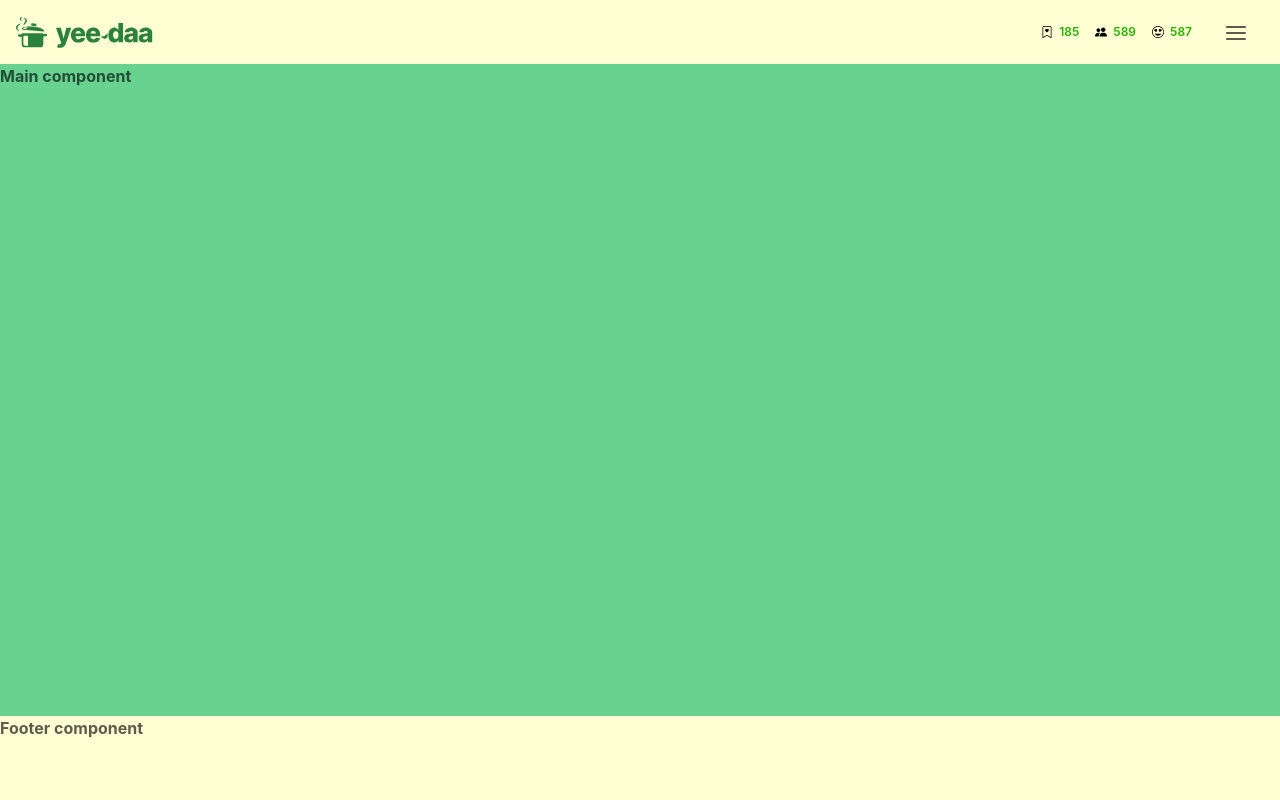
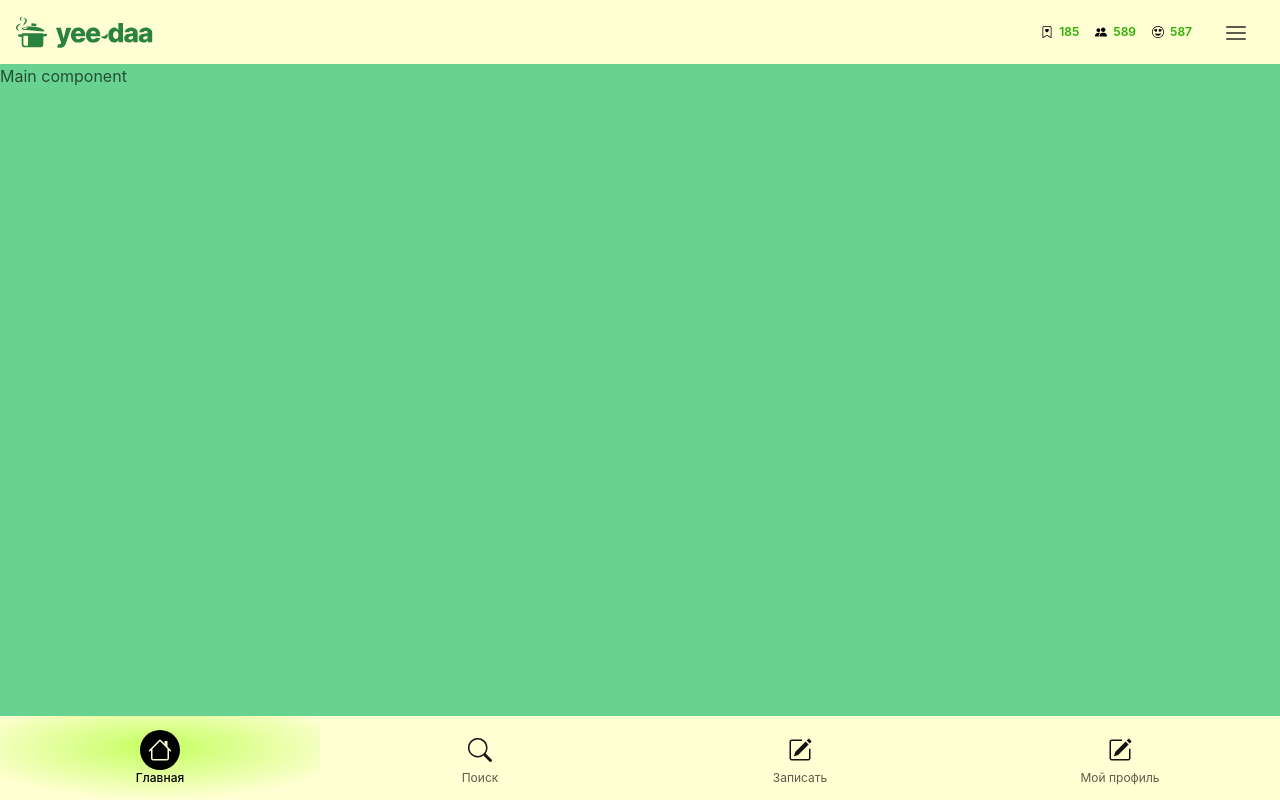
Before and after one commit to ClevertecFrontendLab/sergioivanov008, a React (Vite) app: page / in a window 1280 px wide. Built offline with nearby package versions, Linux system fonts and the light colour scheme.

Commit message:
feat(footer): add starting layout

```diff
--- /dev/null
+++ b/src/components/footer/Footer.tsx
@@ -0,0 +1,14 @@
+import { Flex } from '@chakra-ui/react';
+
+import { FooterButton } from '~/components';
+import { FOOTER_MENU } from '~/constants';
+
+export function Footer() {
+    return (
+        <Flex h='100%'>
+            {FOOTER_MENU.map((el) => (
+                <FooterButton key={el.id} type={el.type} text={el.text} isActive={el.isActive} />
+            ))}
+        </Flex>
+    );
+}
--- a/src/components/root-layout/RootLayout.tsx
+++ b/src/components/root-layout/RootLayout.tsx
@@ -1,7 +1,7 @@
 import { Grid, GridItem } from '@chakra-ui/react';
 import { Outlet } from 'react-router';
 
-import { Aside, Header } from '~/components';
+import { Aside, Footer, Header } from '~/components';
 
 import s from './RootLayout.module.css';
 
@@ -36,7 +36,6 @@ export function RootLayout() {
             }}
             h='100vh'
             color='blackAlpha.700'
-            fontWeight='bold'
             gridColumnGap='24px'
         >
             <GridItem
@@ -95,7 +94,7 @@ export function RootLayout() {
                 }}
                 className={s.footerComponent}
             >
-                Footer component
+                <Footer />
             </GridItem>
         </Grid>
     );
--- a/src/constants/constants.ts
+++ b/src/constants/constants.ts
@@ -1,4 +1,5 @@
 import avatarImg from '~/assets/avatar_image.png';
+import { FooterMenuItemType } from '~/components/types';
 
 export const AVATAR_DATA = {
     imgSrc: avatarImg,
@@ -10,3 +11,27 @@ export const AVATAR_DATA = {
 export const BTN_TEXT = {
     addRecipe: 'Записать рецепт',
 };
+
+export const FOOTER_MENU: FooterMenuItemType[] = [
+    {
+        id: '01',
+        type: 'home',
+        text: 'Главная',
+        isActive: true,
+    },
+    {
+        id: '02',
+        type: 'search',
+        text: 'Поиск',
+    },
+    {
+        id: '03',
+        type: 'addRecipe',
+        text: 'Записать',
+    },
+    {
+        id: '04',
+        type: 'addRecipe',
+        text: 'Мой профиль',
+    },
+];
```
